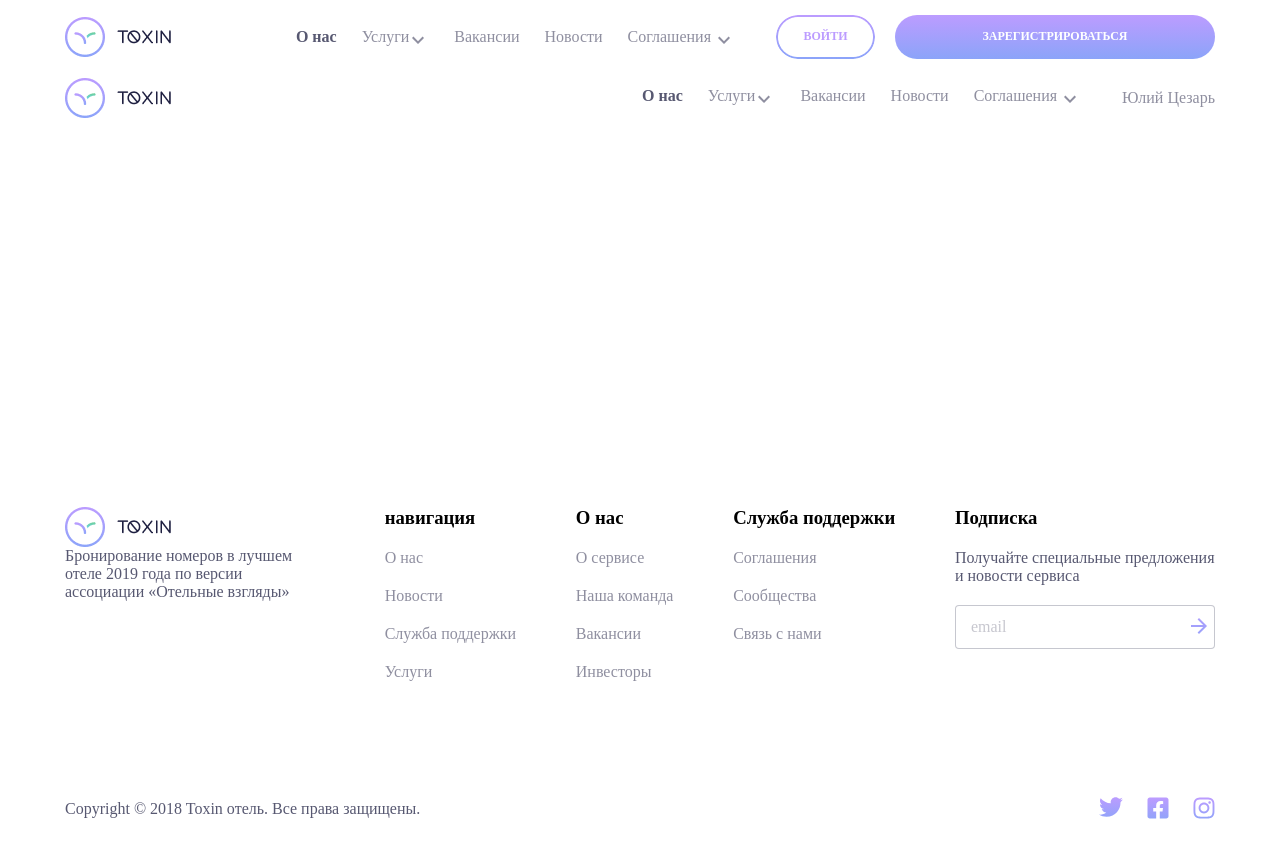
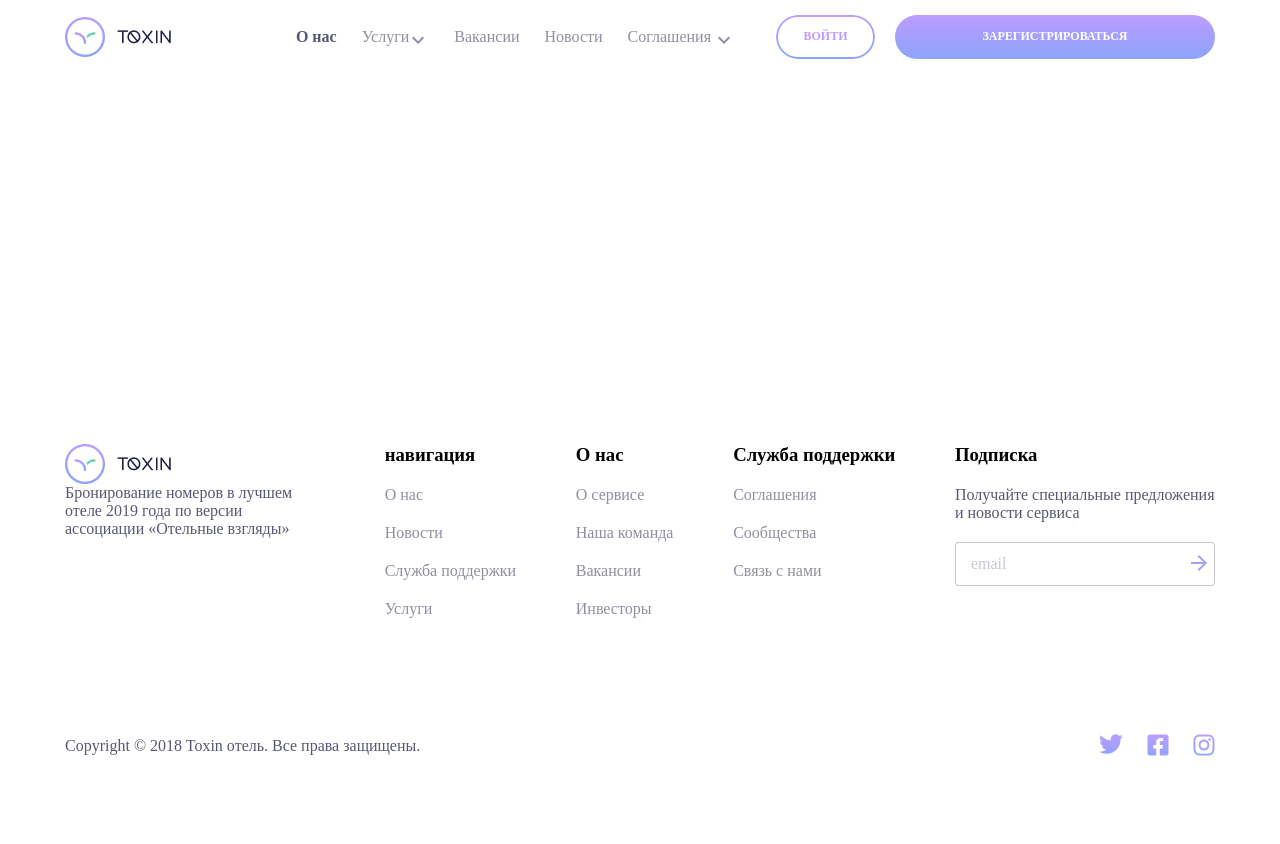
Before and after one commit to Khvostov-Nik/project_1, a website: page src/index.pug in a window 1280 px wide. After the commit the page ends 800 px from the top, so only its background shows below. Drawn offline with nearby package versions, Linux system fonts and the light colour scheme; files that its build step writes are made by us from their sources.

Commit message:
рефактор

```diff
--- a/src/index.pug
+++ b/src/index.pug
@@ -9,7 +9,7 @@ html(lang="en")
 
     body
         include components/header_not_auth.pug
-        include components/header_auth.pug
+        //- include components/header_auth.pug
         .wrapper
             .main
                 .container
```
Also changed, not shown: src/index.html, 1 other file.
